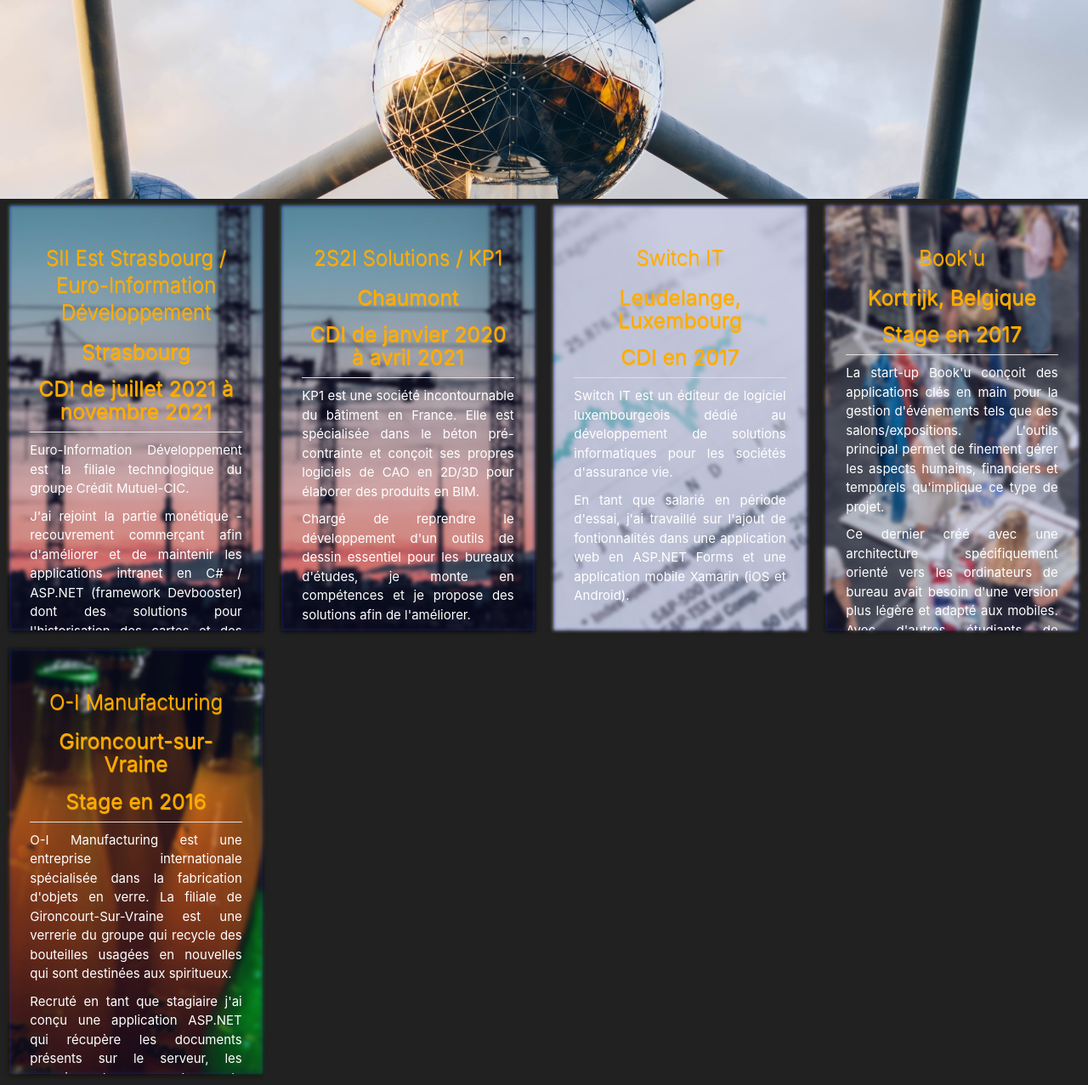
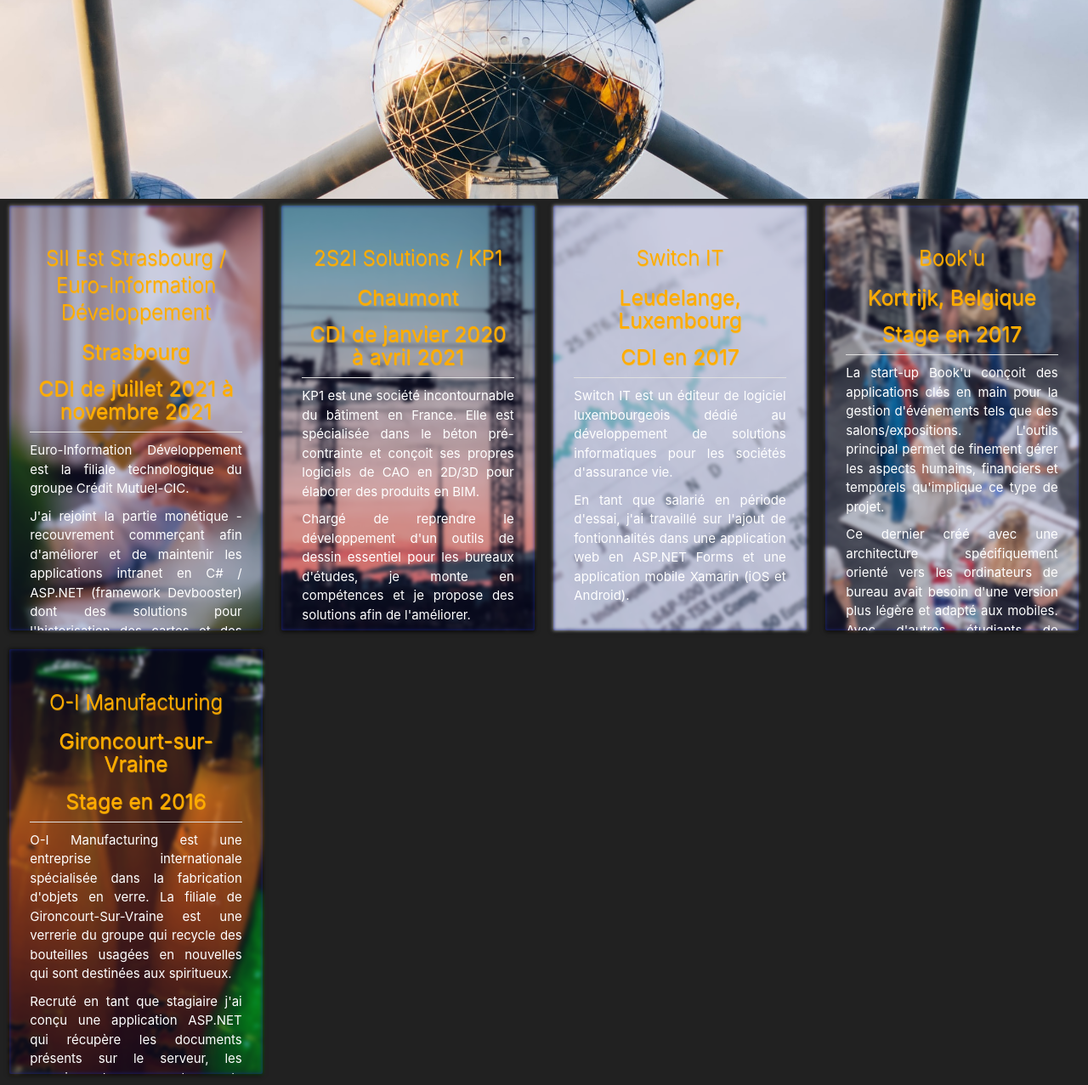
Before and after one commit to loic-leprieur/mysite-react, a PHP site: page / in a window 1280 px wide. Shown: the part 1230-2507 px from the top of the page at 85% size. Run offline with PHP 8.4, Linux system fonts and the light colour scheme.

Commit message:
Ajout d'une image de fond pour EID

```diff
--- a/assets/css/styles.css
+++ b/assets/css/styles.css
@@ -261,6 +261,11 @@ nav ul a {
   	overflow: hidden;
 }
 
+#card-background-eid {
+	background-image: url(/assets/img/carte-bancaire.jpg);
+	overflow: hidden;
+}
+
 .card.small .card-action, .card.medium .card-action, .card.large .card-action {
 	position: inherit;
 }
--- a/index.php
+++ b/index.php
@@ -81,7 +81,7 @@
 
 			<div class="col l3 m6 s12">
 				<div class="card large indigo darken-4 z-depth-2">
-					<div id="card-background-kp1" class="card-background"></div>
+					<div id="card-background-eid" class="card-background"></div>
 					<div class="card-content white-text" style="overflow:scroll;">
 						<div class="headline">
 							<h4 class="center-align card-title">SII Est Strasbourg / Euro-Information Développement</h4>
```
Also changed, not shown: assets/img/carte-bancaire.jpg (added).
